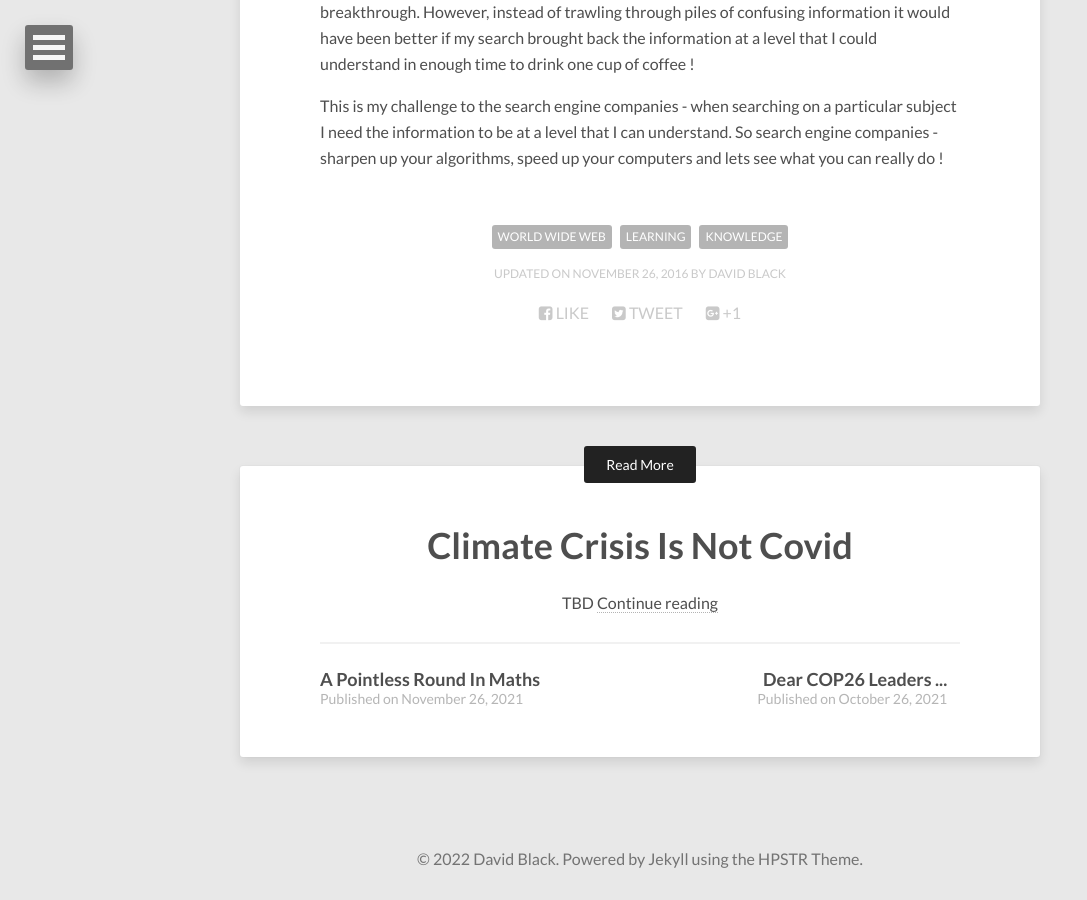
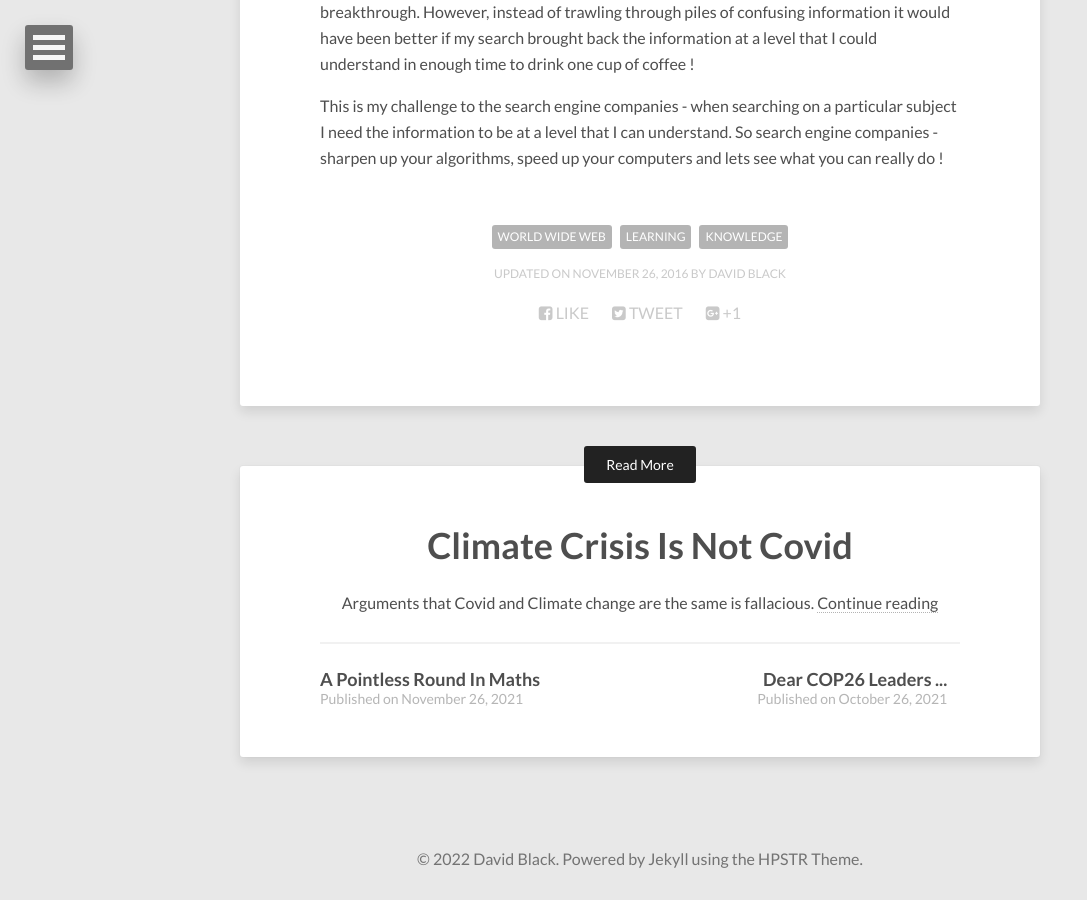
Before and after one commit to dtinblack/dtinblack.github.io, a Jekyll site: the page built from _posts/2017-08-26-next-web-challenge.md, in a window 1280 px wide and 900 px high, scrolled down 833 px. Shown: the whole window, without its empty margins (0-1087 px from the left). Built offline with Jekyll 4.4.1, drawn with Linux system fonts in a browser that asks for light colours; nearby versions of some CDN libraries.

Commit message:
corrected file details

```diff
--- a/_posts/2021-12-26-covid-and-climate-crisis.md
+++ b/_posts/2021-12-26-covid-and-climate-crisis.md
@@ -1,8 +1,8 @@
 ---
 layout: post
 title: Climate Crisis Is Not Covid
-description: "TBD"
-modified: 2016-11-26
+description: "Arguments that Covid and Climate change are the same is fallacious."
+modified: 2022-12-26
 tags: [Covid, Climate Crisis, Critical Analysis]
 image:
   background: backgrounds/general-background.jpg
```
